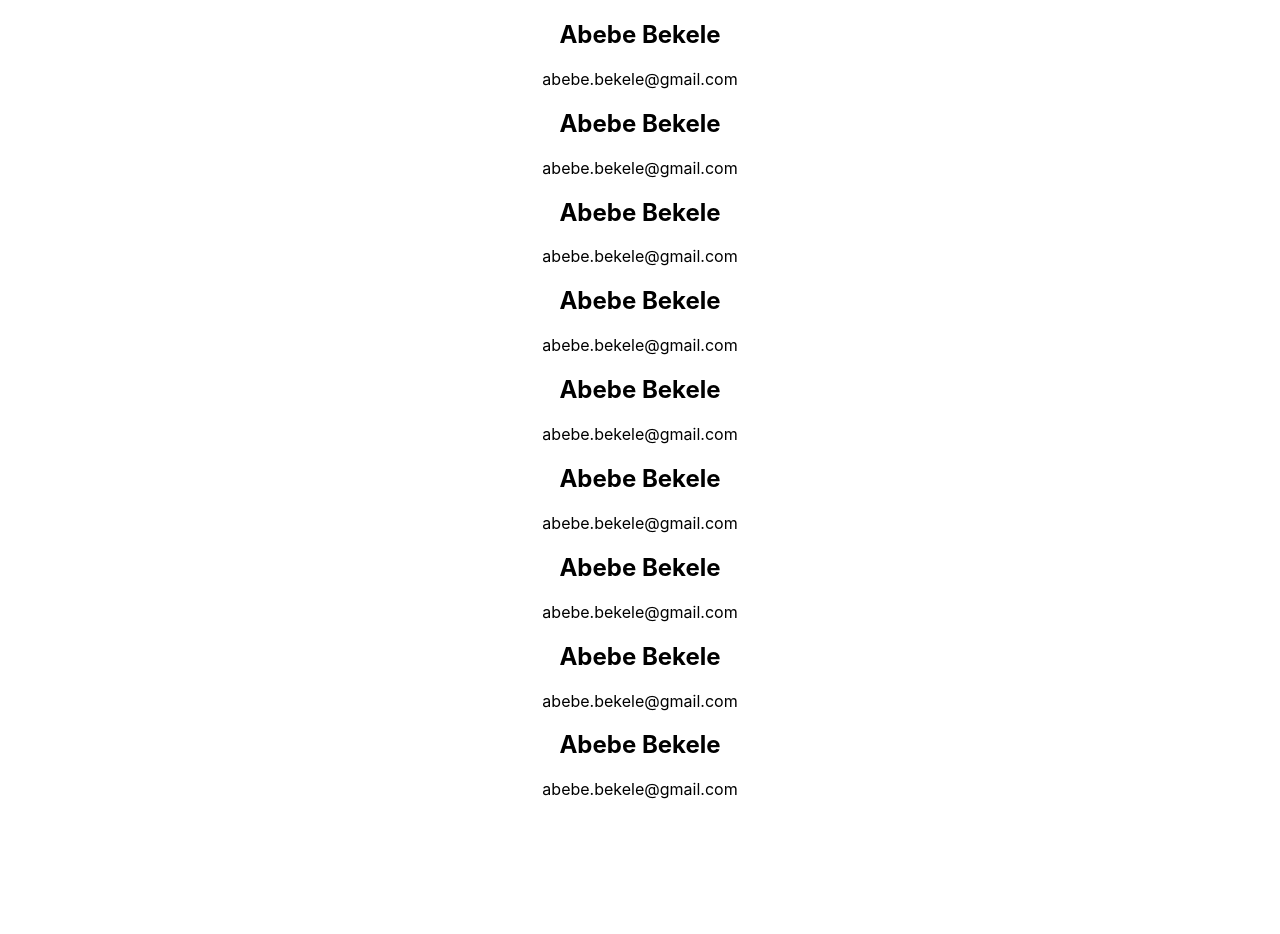
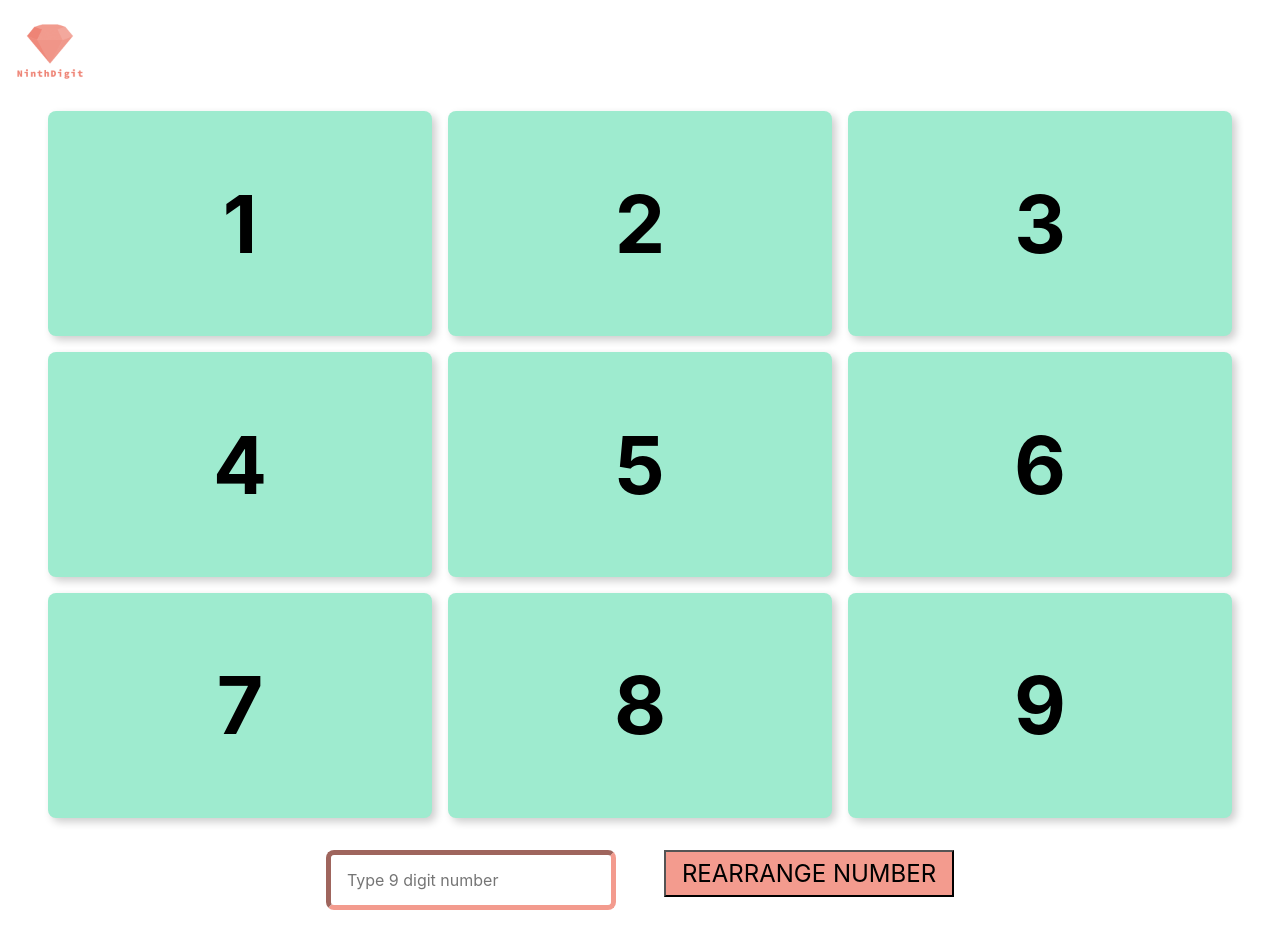
Before and after one commit to natnaelh14/ninth-digit, a React (Create React App) app: page / in a window 1280 px wide. Before the commit the page ends 815 px from the top, so only its background shows below. Built offline with nearby package versions, Linux system fonts and the light colour scheme.

Commit message:
created styled number component and searchbox component

```diff
--- a/src/App.css
+++ b/src/App.css
@@ -5,6 +5,10 @@
 .App-logo {
   height: 40vmin;
   pointer-events: none;
+}
+
+*:focus {
+  outline: none;
 }
 
 @media (prefers-reduced-motion: no-preference) {
--- a/src/App.js
+++ b/src/App.js
@@ -1,51 +1,48 @@
 import './App.css';
 import NumberBox from './components/NumberBox/NumberBox';
+import Header from './components/Header/Header';
+import SearchBox from './components/SearchBox/SearchBox';
 
 const NumberList = [
   {
-    name: 'Abebe Bekele',
-    email: 'abebe.bekele@gmail.com',
+    number: '1',
   },
   {
-    name: 'Abebe Bekele',
-    email: 'abebe.bekele@gmail.com',
+    number: '2',
   },
   {
-    name: 'Abebe Bekele',
-    email: 'abebe.bekele@gmail.com',
+    number: '3',
   },
   {
-    name: 'Abebe Bekele',
-    email: 'abebe.bekele@gmail.com',
+    number: '4',
   },
   {
-    name: 'Abebe Bekele',
-    email: 'abebe.bekele@gmail.com',
+    number: '5',
   },
   {
-    name: 'Abebe Bekele',
-    email: 'abebe.bekele@gmail.com',
+    number: '6',
   },
   {
-    name: 'Abebe Bekele',
-    email: 'abebe.bekele@gmail.com',
+    number: '7',
   },
   {
-    name: 'Abebe Bekele',
-    email: 'abebe.bekele@gmail.com',
+    number: '8',
   },
   {
-    name: 'Abebe Bekele',
-    email: 'abebe.bekele@gmail.com',
+    number: '9',
   },
 ];
 function App() {
   return (
-    <div className='App'>
-      {NumberList.map((box, i) => {
-         return <NumberBox name={box.name} email={box.email} key={i} />
-      })}
-    </div>
+    <>
+      <Header />
+      <div className='App'>
+        {NumberList.map((box, i) => {
+          return <NumberBox number={box.number} key={i} />;
+        })}
+      </div>
+      <SearchBox />
+    </>
   );
 }
 
--- a/src/components/Header/Header.jsx
+++ b/src/components/Header/Header.jsx
@@ -1,9 +1,10 @@
-import React from 'react'
+import React from 'react';
+import NinthLogo from './ninth-logo.png';
 
 const Header = () => {
     return (
         <div>
-
+            <img style={{ height: '100px', width: '100px' }} src={NinthLogo} alt='ninth-digit-logo' />
         </div>
     )
 }
--- a/src/components/NumberBox/NumberBox.jsx
+++ b/src/components/NumberBox/NumberBox.jsx
@@ -1,14 +1,11 @@
-import React from 'react'
+import React from 'react';
 
-const NumberBox = ({ name, email }) => {
-    return (
-       <div className='tc bg-light-green dib br3 pa3 ma2 grow bw2 shadow-5'>
-           <div>
-               <h2>{name}</h2>
-               <p>{email}</p>
-           </div>
-       </div>
-    )
-}
+const NumberBox = ({ number }) => {
+  return (
+    <div style={{ minWidth: '30%' }} className='tc bg-light-green dib br3 ph5-ns ma2 grow bw2 shadow-5'>
+      <h2 style={{ fontSize: '5rem', textAlign: 'center' }}>{number}</h2>
+    </div>
+  );
+};
 
 export default NumberBox;
--- /dev/null
+++ b/src/components/SearchBox/SearchBox.jsx
@@ -0,0 +1,23 @@
+import React from 'react';
+
+const SearchBox = () => {
+  return (
+    <div style={{ display: 'flex', flexDirection: 'row', justifyContent: 'center' }}>
+      <div className='pa2'>
+        <input
+          className='pa3 bb br3 grow ma3'
+          style={{ borderColor: '#f39b8e', borderWidth: 'thick' }}
+          type='search'
+          placeholder='Type 9 digit number'
+        />
+      </div>
+      <div className='pa2'>
+        <button className='pv2 ph3 ma3 grow' style={{ backgroundColor: '#f39b8e', color: 'black', fontSize: '1.5rem' }}>
+          REARRANGE NUMBER
+        </button>
+      </div>
+    </div>
+  );
+};
+
+export default SearchBox;
--- a/src/index.js
+++ b/src/index.js
@@ -2,6 +2,7 @@ import React from 'react';
 import ReactDOM from 'react-dom';
 import './index.css';
 import App from './App';
+import 'tachyons';
 
 ReactDOM.render(
   <React.StrictMode>
```
Also changed, not shown: src/components/Header/ninth-logo.png (added).
